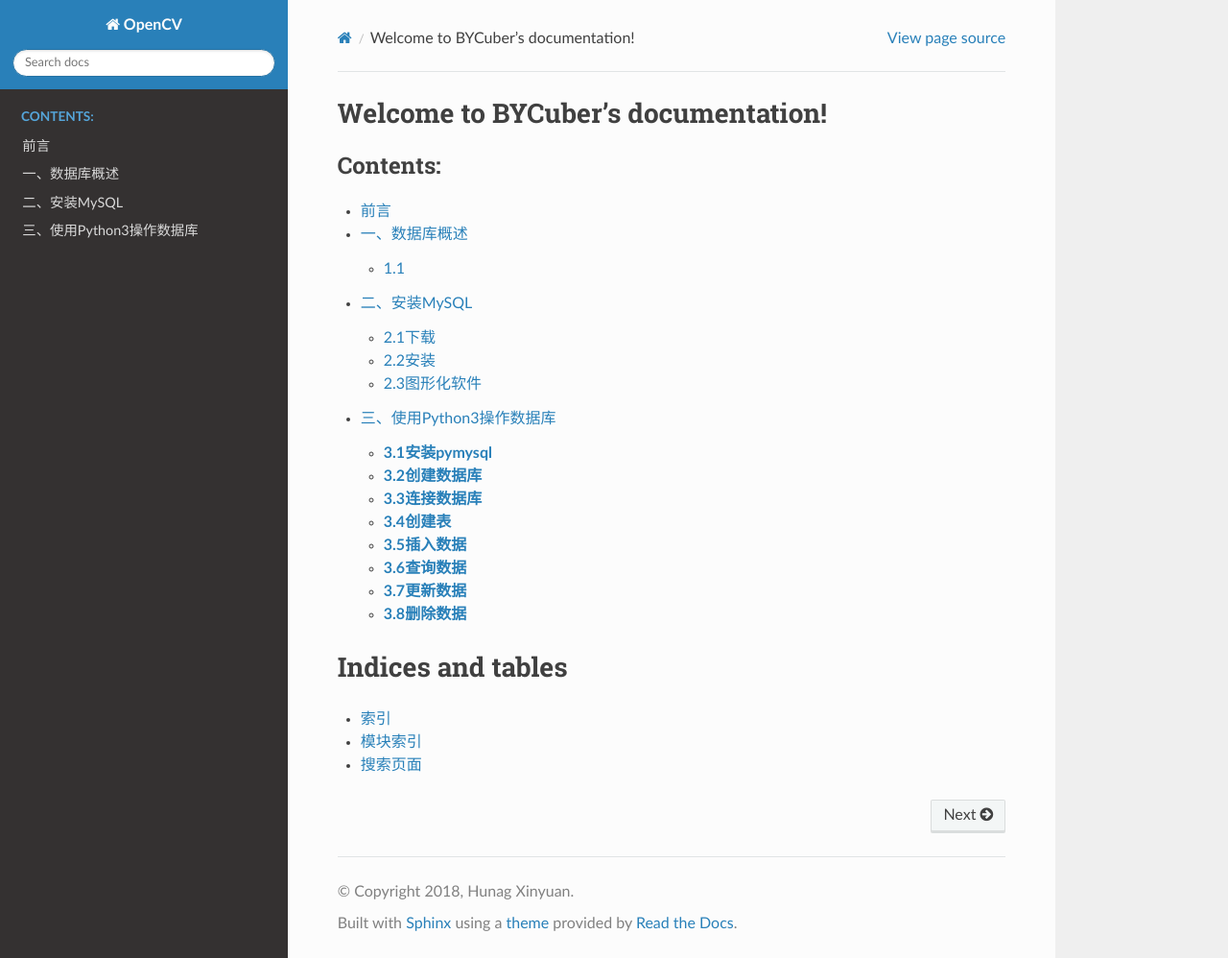
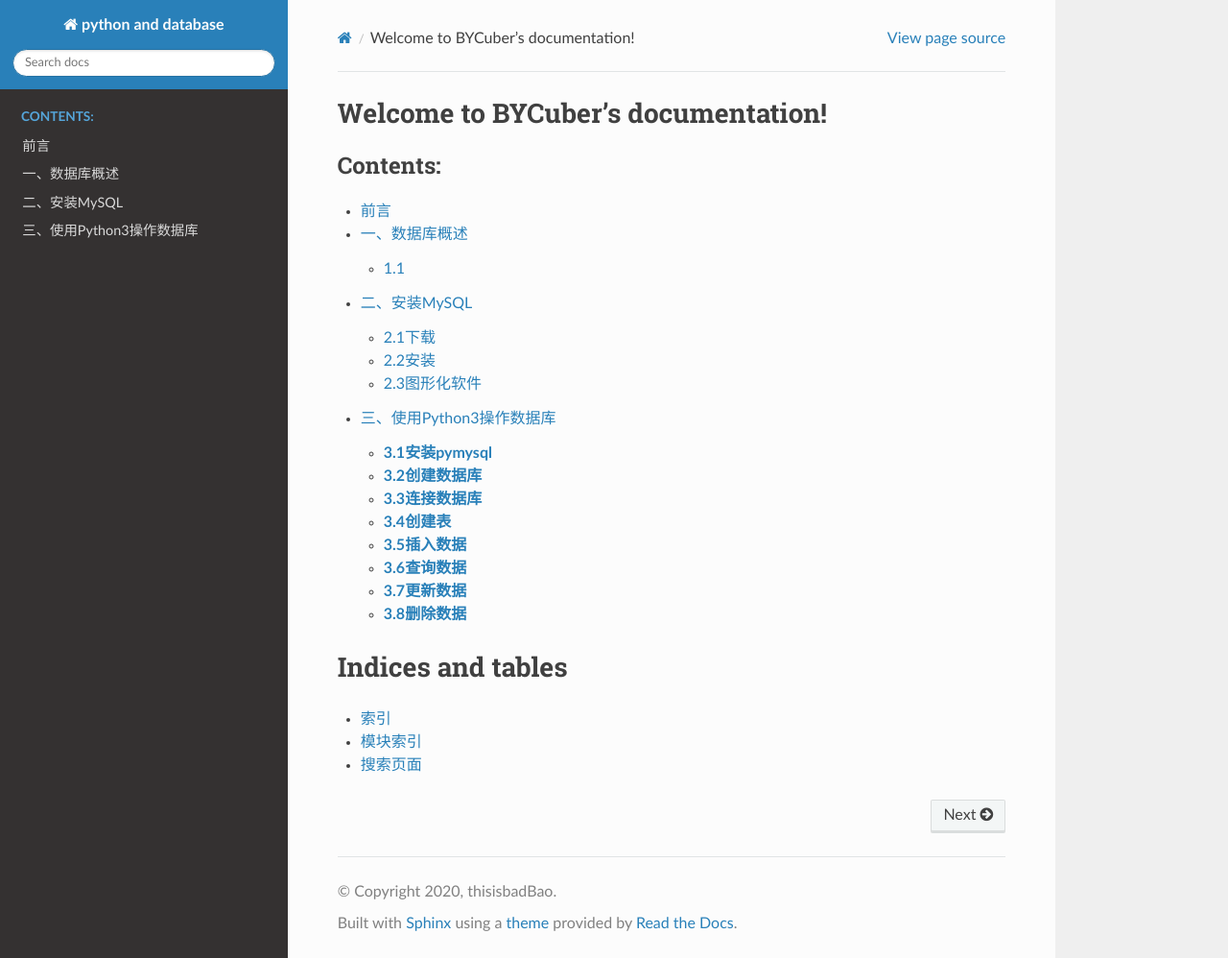
Before and after one commit to Ycuber/basic_syntax_pymysql, a Sphinx documentation site: the page built from source/index.rst, in a window 1280 px wide and 998 px high. Shown: the whole window at 96% size. Built offline with Sphinx 7.4.7 and the Read the Docs theme 2.0.0, drawn with Linux system fonts in a browser that asks for light colours.

Commit message:
Add files via upload

```diff
--- a/source/conf.py
+++ b/source/conf.py
@@ -27,9 +27,9 @@ source_suffix = ['.rst', '.md']
 
 # -- Project information -----------------------------------------------------
 
-project = u'OpenCV'
-copyright = u'2018, Hunag Xinyuan'
-author = u'Hunag Xinyuan'
+project = u'python and database'
+copyright = u'2020, thisisbadBao'
+author = u'thisisbadBao'
 
 # The short X.Y version
 version = u''
```
Also changed, not shown: 9 other files.
